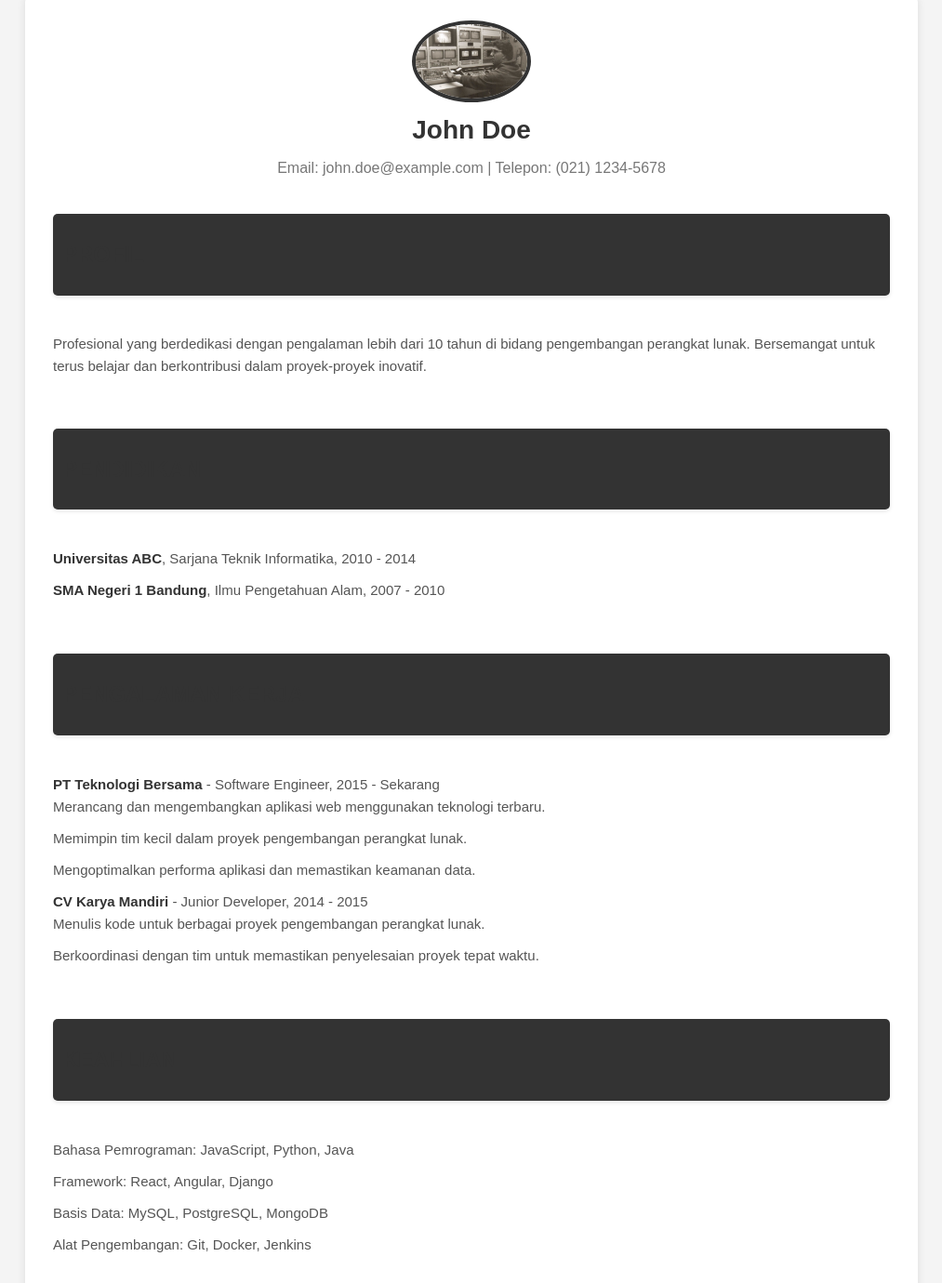
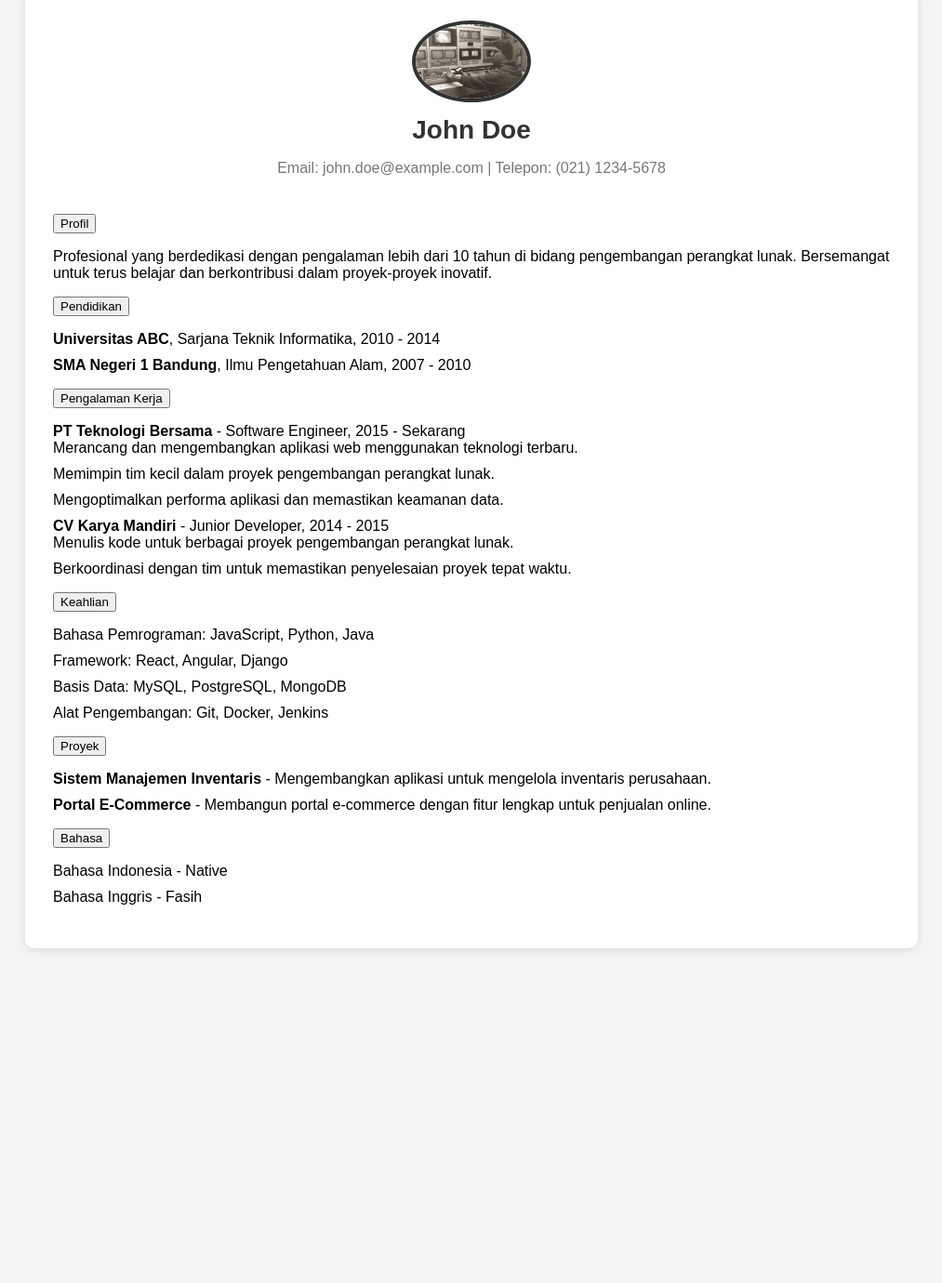
Before and after one commit to PriaTampan00/cv, a plain HTML site: page index.html in a window 1280 px wide. Shown: the part 48-1428 px from the top of the page at 93% size, without its empty margins (133-1146 px from the left). After the commit the page ends 1108 px from the top, so only its background shows below. Drawn offline with Linux system fonts and the light colour scheme.

Commit message:
Update index.html

```diff
--- a/index.html
+++ b/index.html
@@ -12,20 +12,13 @@
       <p>Email: john.doe@example.com | Telepon: (021) 1234-5678</p>
     </div>
 
-    <div class="section">
-      <div class="section-title">
-        <h2>Profil</h2>
-      </div>
-      <div class="section-content">
+    <button class="accordion">Profil</button>
+    <div class="panel">
       <p>Profesional yang berdedikasi dengan pengalaman lebih dari 10 tahun di bidang pengembangan perangkat lunak. Bersemangat untuk terus belajar dan berkontribusi dalam proyek-proyek inovatif.</p>
     </div>
-    </div>
 
-    <div class="section">
-      <div class="section-title">
-        <h2>Pendidikan</h2>
-      </div>
-      <div class="section-content">
+    <button class="accordion">Pendidikan</button>
+    <div class="panel">
       <ul>
         <li>
           <strong>Universitas ABC</strong>, Sarjana Teknik Informatika, 2010 - 2014
@@ -35,13 +28,9 @@
         </li>
       </ul>
     </div>
-    </div>
 
-    <div class="section">
-      <div class="section-title">
-        <h2>Pengalaman Kerja</h2>
-      </div>
-      <div class="section-content">
+    <button class="accordion">Pengalaman Kerja</button>
+    <div class="panel">
       <ul>
         <li>
           <strong>PT Teknologi Bersama</strong> - Software Engineer, 2015 - Sekarang
@@ -60,13 +49,9 @@
         </li>
       </ul>
     </div>
-    </div>
 
-    <div class="section">
-      <div class="section-title">
-        <h2>Keahlian</h2>
-      </div>
-      <div class="section-content">
+    <button class="accordion">Keahlian</button>
+    <div class="panel">
       <ul>
         <li>Bahasa Pemrograman: JavaScript, Python, Java</li>
         <li>Framework: React, Angular, Django</li>
@@ -74,13 +59,9 @@
         <li>Alat Pengembangan: Git, Docker, Jenkins</li>
       </ul>
     </div>
-    </div>
 
-    <div class="section">
-      <div class="section-title">
-        <h2>Proyek</h2>
-      </div>
-      <div class="section-content">
+    <button class="accordion">Proyek</button>
+    <div class="panel">
       <ul>
         <li>
           <strong>Sistem Manajemen Inventaris</strong> - Mengembangkan aplikasi untuk mengelola inventaris perusahaan.
@@ -90,20 +71,15 @@
         </li>
       </ul>
     </div>
-    </div>
 
-    <div class="section">
-      <div class="section-title">
-        <h2>Bahasa</h2>
-      </div>
-      <div class="section-content">
+    <button class="accordion">Bahasa</button>
+    <div class="panel">
       <ul>
         <li>Bahasa Indonesia - Native</li>
         <li>Bahasa Inggris - Fasih</li>
       </ul>
     </div>
   </div>
-  </div>
 
   <script src="js.js"></script>
 </body>
```
Lines whose indentation alone changed are shown as unchanged.
